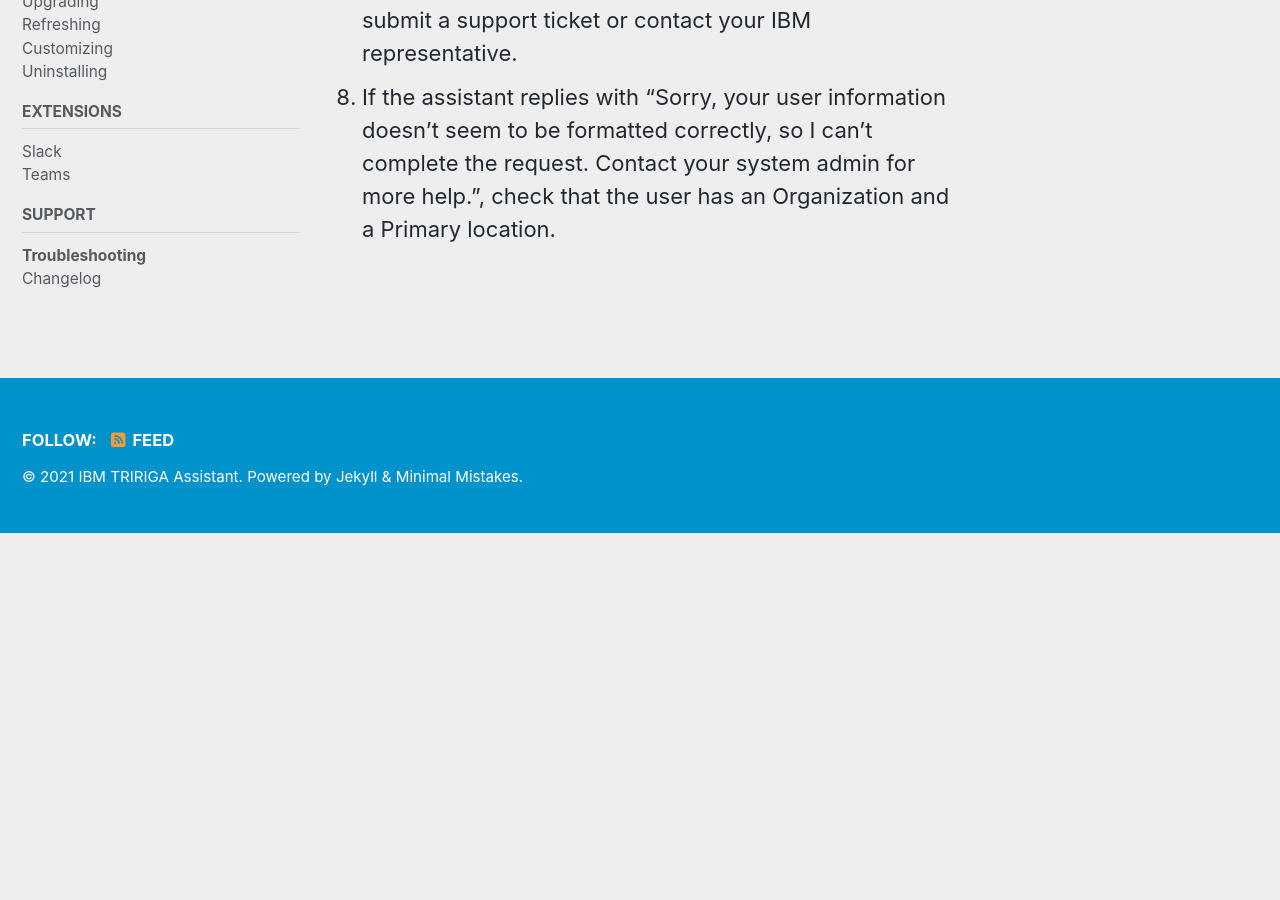
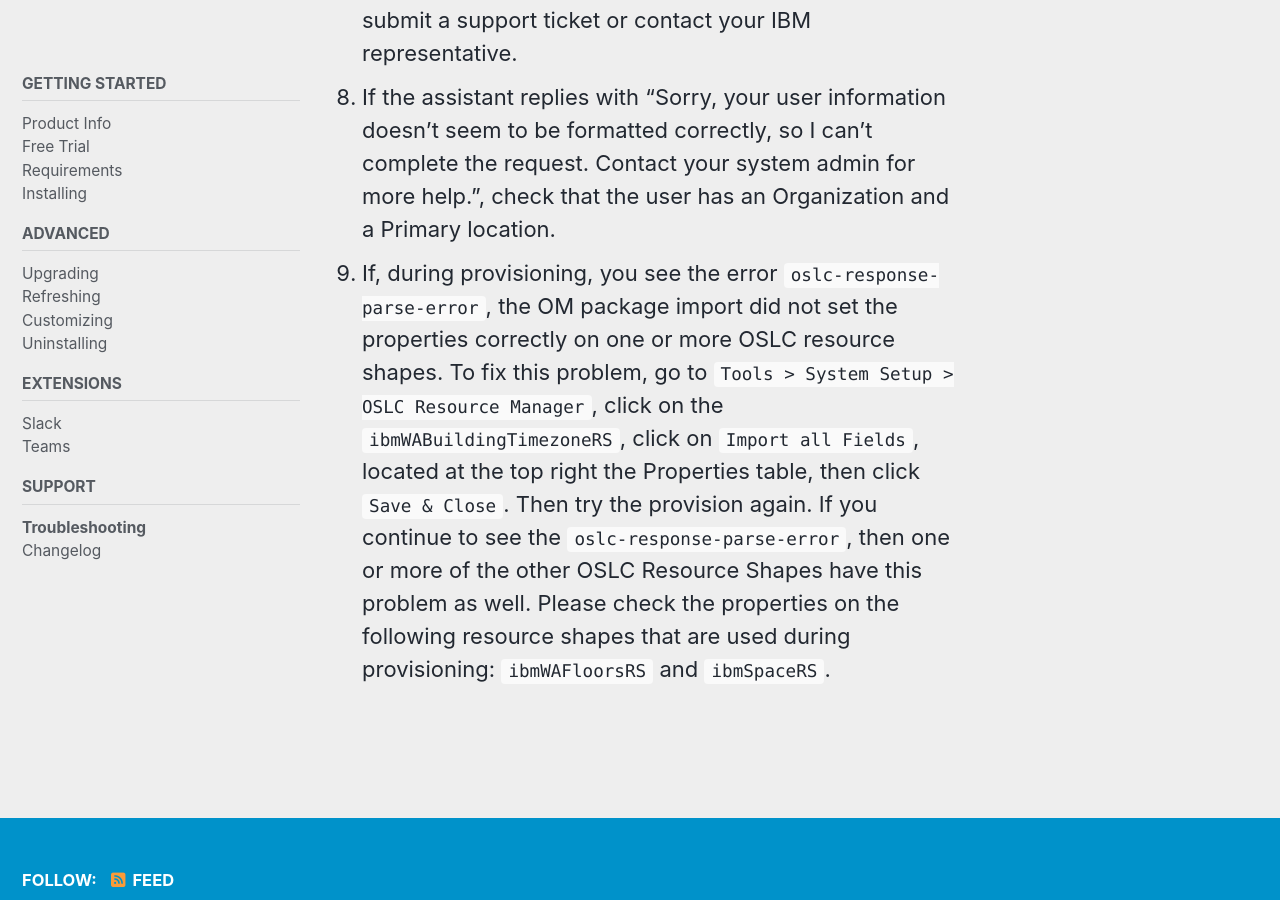
Before and after one commit to IBM/tririga-assistant, a Jekyll site: the page built from docs/_pages/troubleshooting.markdown, in a window 1280 px wide and 900 px high, scrolled down 1604 px. Built offline with Jekyll 4.4.1, drawn with Linux system fonts in a browser that asks for light colours; cached includes are drawn as plain includes; nearby versions of some CDN libraries; before the commit the page ends 2137 px from its top, so only the background shows below that.

Commit message:
add troubleshooting tip for olsc parse errors

```diff
--- a/docs/_pages/troubleshooting.markdown
+++ b/docs/_pages/troubleshooting.markdown
@@ -22,3 +22,4 @@ sidebar:
 6.  If you see the error code `om-release-mismatch` when provisioning 1.0.4 or later, then make sure you cleared the ClassLoader cache as instructed on the [Upgrading page]({{ site.url }}{{ site.baseurl }}/upgrading) and try the provision again.  If you cleared that cache and continue to get the error, delete the provisioning record and add a new one.  If that doesn't solve the problem, please submit a support ticket or contact your IBM representative.
 7.  If the assistant replies with "I'm sorry, I can't find the timezone for your building.", check the timezone set for the building mentioned or set as primary location. If a timezone isn't set then set one and submit the provisioning form.  If a valid timezone is set, then please submit a support ticket or contact your IBM representative.
 8.  If the assistant replies with "Sorry, your user information doesn't seem to be formatted correctly, so I can't complete the request. Contact your system admin for more help.", check that the user has an Organization and a Primary location.
+9.  If, during provisioning, you see the error `oslc-response-parse-error`, the OM package import did not set the properties correctly on one or more OSLC resource shapes.  To fix this problem, go to `Tools > System Setup > OSLC Resource Manager`, click on the `ibmWABuildingTimezoneRS`, click on `Import all Fields`, located at the top right the Properties table, then click `Save & Close`.  Then try the provision again.  If you continue to see the `oslc-response-parse-error`, then one or more of the other OSLC Resource Shapes have this problem as well.  Please check the properties on the following resource shapes that are used during provisioning: `ibmWAFloorsRS` and `ibmSpaceRS`.
```
